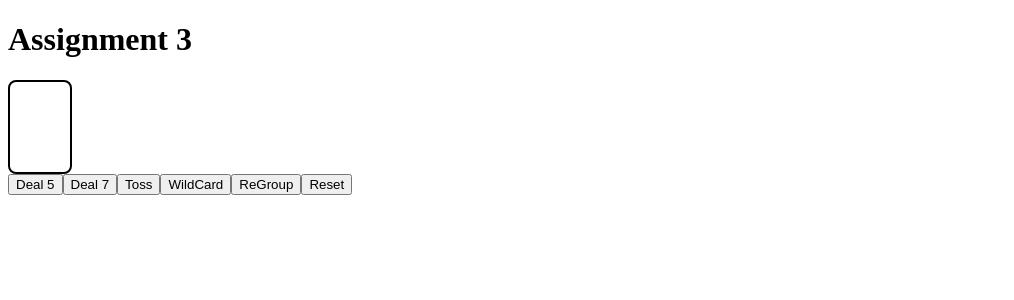
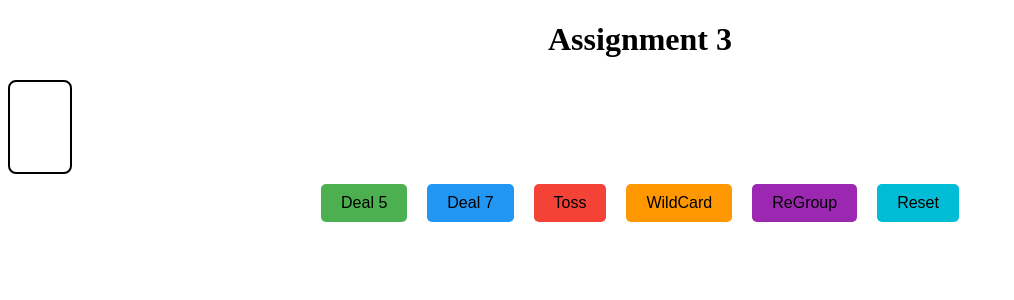
Before and after one commit to brendanddev/Card-Game-in-React, a React (Vite) app: page / in a window 1280 px wide. Shown: the top 300 px of the page, without its empty margins (0-1014 px from the left). Built offline with nearby package versions, Linux system fonts and the light colour scheme.

Commit message:
Commit #8 - Adding Basic Button and Global Styles

```diff
--- a/src/App.css
+++ b/src/App.css
@@ -0,0 +1,14 @@
+
+/* App.css
+   Global Styles
+   Brendan Dileo
+*/
+
+.main-container {
+  text-align: center;
+}
+
+.card-container {
+  margin: 10px;
+  border: 1px solid black;
+}
--- a/src/components/Button.css
+++ b/src/components/Button.css
@@ -0,0 +1,42 @@
+
+/* Button.css
+   Brendan Dileo
+*/
+
+/* Global styles across all buttons on the webpage,
+   each button will use the class name 'btn' when
+   its created, and then its color will be determined
+   by the name of the class following btn.
+*/
+.btn {
+    padding: 10px 20px;
+    font-size: 16px;
+    border: none;
+    border-radius: 5px;
+    cursor: pointer;
+    margin: 10px;
+}
+
+.btn-deal5 {
+    background-color: #4CAF50;
+}
+
+.btn-deal7 {
+    background-color: #2196F3;
+}
+
+.btn-toss {
+    background-color: #f44336;
+}
+
+.btn-wildcard {
+    background-color: #ff9800;
+}
+
+.btn-regroup {
+    background-color: #9c27b0;
+}
+
+.btn-reset {
+    background-color: #00bcd4;
+}
```
